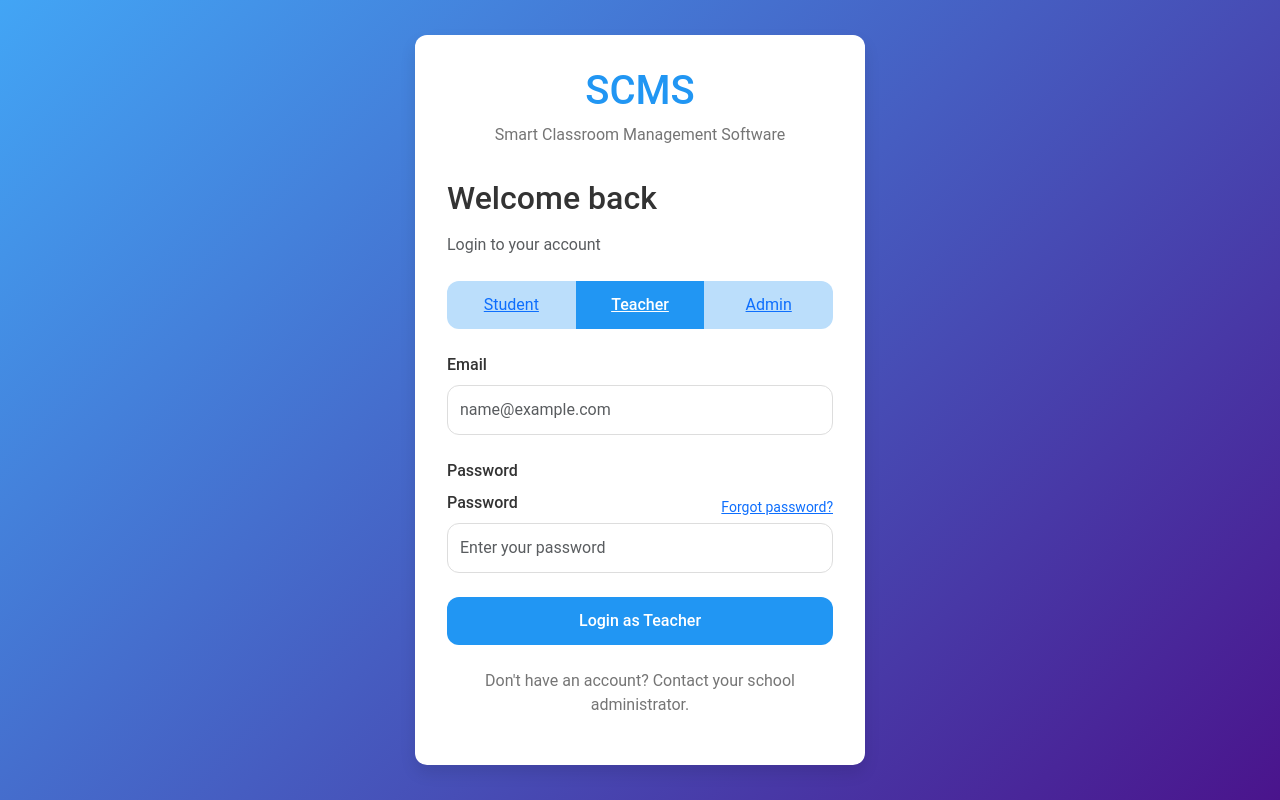
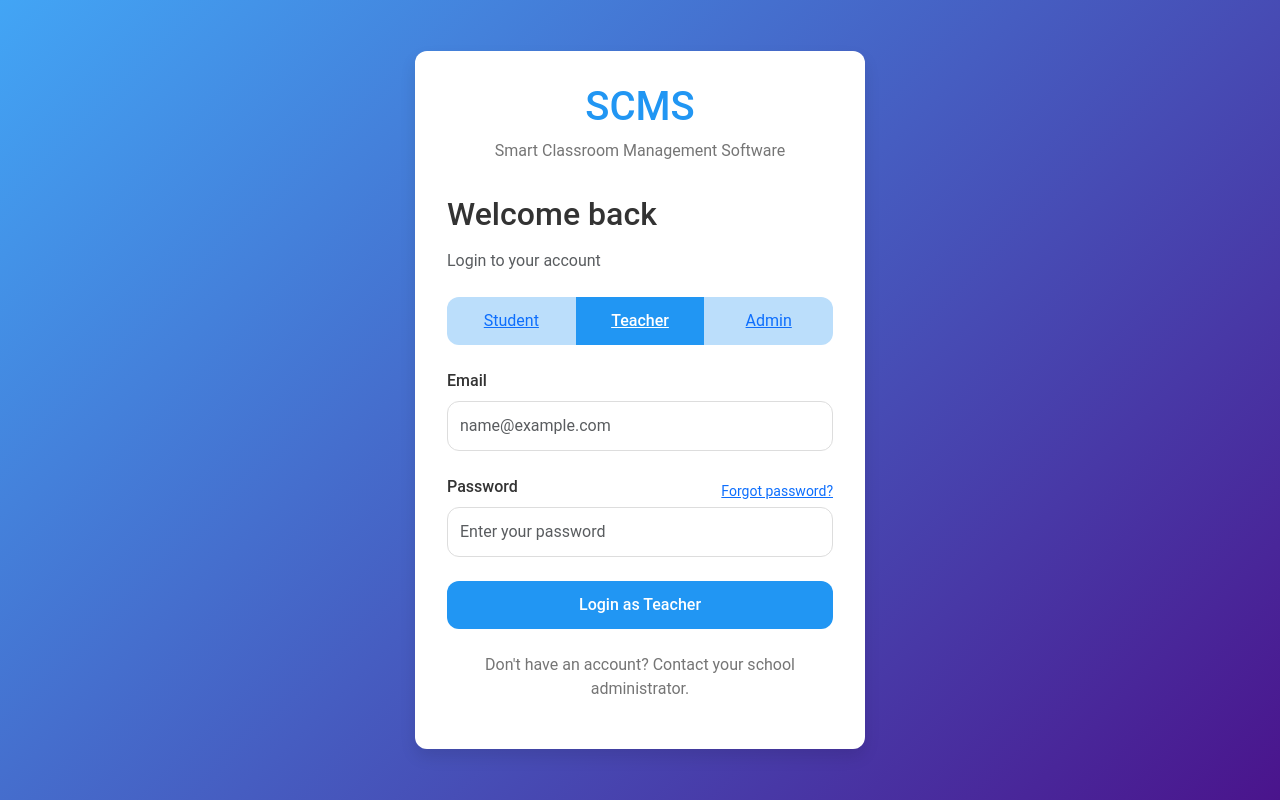
Before and after one commit to aadarshahebsingh/Smart-Classroom-Managment-System, a Flask app: page /login in a window 1280 px wide. Run offline with Flask 3, Linux system fonts and the light colour scheme; some libraries are stand-ins or nearby versions.

Commit message:
Remove duplicate text field on the login page for a cleaner user interface
Removed the duplicate "Password" label on the login page in `templates/login.html`.

Replit-Commit-Author: Agent
Replit-Commit-Session-Id: b9f349e0-6fdf-4ccd-bf19-bce312da8b12
Replit-Commit-Screenshot-Url: https://storage.googleapis.com/screenshot-production-us-central1/038d4dc2-7d1c-4fb9-aeed-9cf43bb726b5/3628768c-6d6a-4dac-9fc3-508e1b9976a8.jpg

```diff
--- a/templates/login.html
+++ b/templates/login.html
@@ -36,9 +36,8 @@
                 </div>
 
                 <div class="form-group">
-                    <label for="password">Password</label>
                     <div class="d-flex justify-content-between align-items-center">
-                        <label>Password</label>
+                        <label for="password">Password</label>
                         <a href="#" class="text-primary small">Forgot password?</a>
                     </div>
                     {{ form.password(class="form-control", placeholder="Enter your password") }}
```
